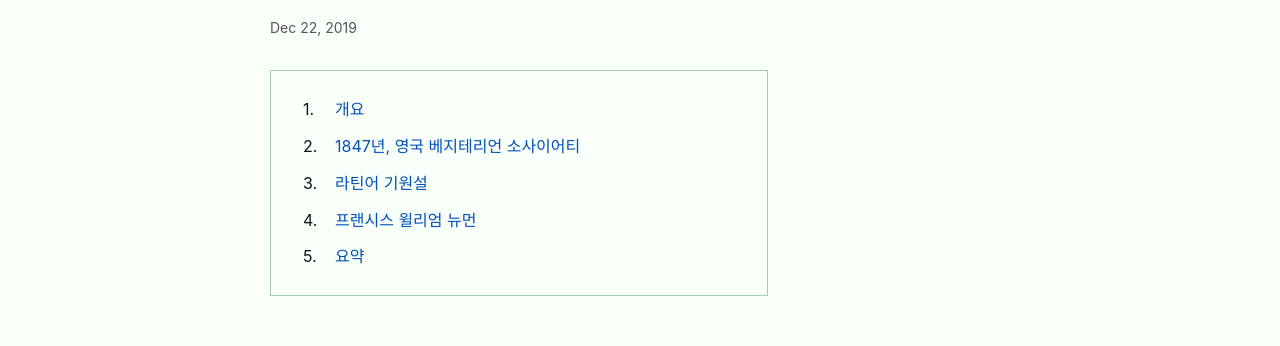
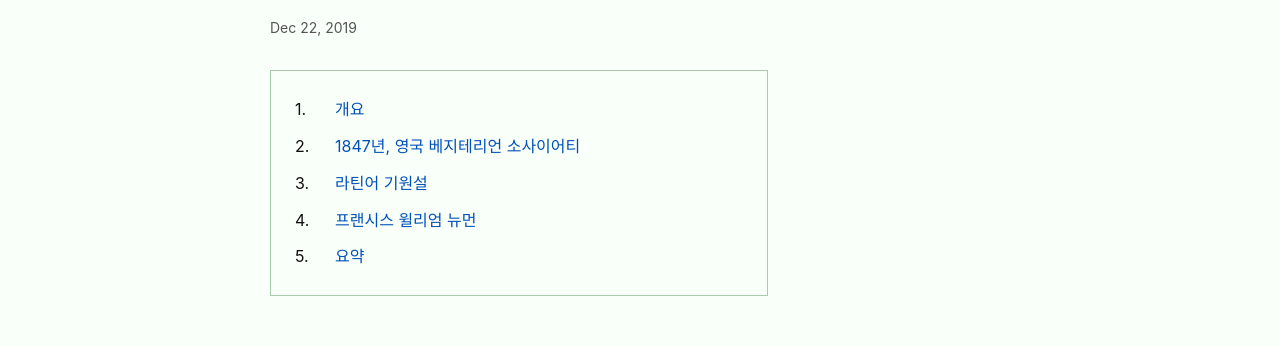
Before and after one commit to veganstudies/veganstudies.github.io, a Jekyll site: the page built from _posts/2019-12-22-etymology-of-vegetarianism.md, in a window 1280 px wide. Shown: the part 134-480 px from the top of the page. Built offline with Jekyll 4.4.1, drawn with Linux system fonts in a browser that asks for light colours.

Commit message:
Update style.scss

```diff
--- a/assets/css/style.scss
+++ b/assets/css/style.scss
@@ -47,8 +47,8 @@ article.post {
             content: counters(item, ".") ".";
             counter-increment: item;
             display: inline-block;
-            width: 2em;
-            margin-left: -2em;
+            width: 2.5em;
+            margin-left: -2.5em;
         }
     }
 
```
